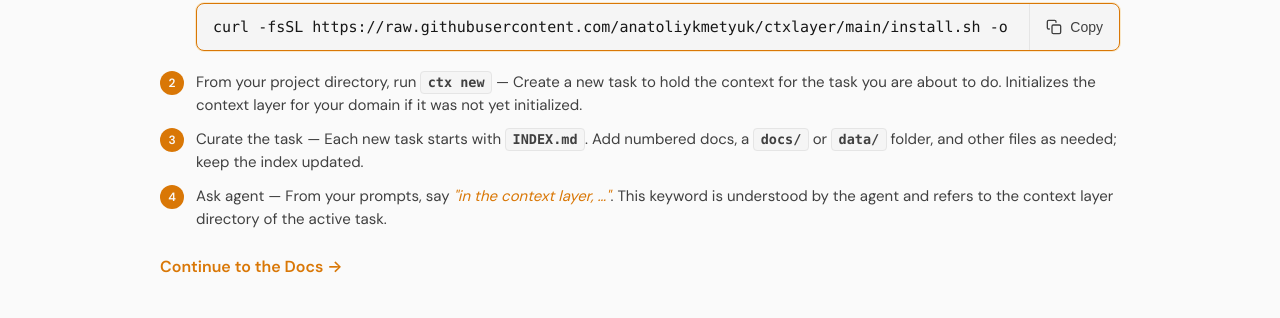
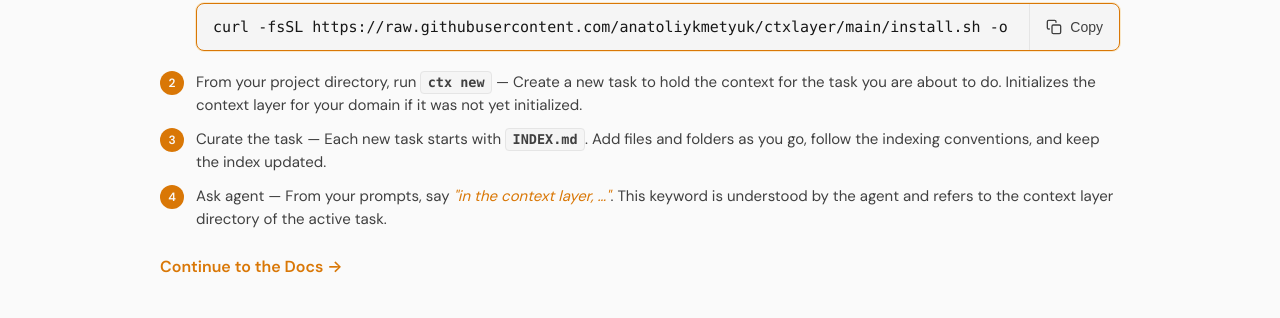
Before and after one commit to anatoliykmetyuk/ctxlayer, a Jekyll site: the page built from website/index.html, in a window 1280 px wide and 900 px high, scrolled down 1951 px. Shown: the part 439-757 px from the top of the window. Built offline with Jekyll 4.4.1, drawn with Linux system fonts in a browser that asks for light colours.

Commit message:
docs(website): quick start step 3 without docs/data paths

```diff
--- a/website/index.html
+++ b/website/index.html
@@ -171,7 +171,7 @@
           </span>
         </li>
         <li><span class="step-num" aria-hidden="true">2</span><span class="step-content">From your project directory, run <code>ctx new</code> — Create a new task to hold the context for the task you are about to do. Initializes the context layer for your domain if it was not yet initialized.</span></li>
-        <li><span class="step-num" aria-hidden="true">3</span><span class="step-content">Curate the task — Each new task starts with <code>INDEX.md</code>. Add numbered docs, a <code>docs/</code> or <code>data/</code> folder, and other files as needed; keep the index updated.</span></li>
+        <li><span class="step-num" aria-hidden="true">3</span><span class="step-content">Curate the task — Each new task starts with <code>INDEX.md</code>. Add files and folders as you go, follow the indexing conventions, and keep the index updated.</span></li>
         <li><span class="step-num" aria-hidden="true">4</span><span class="step-content">Ask agent — From your prompts, say <span class="agent-phrase">&quot;in the context layer, …&quot;</span>. This keyword is understood by the agent and refers to the context layer directory of the active task.</span></li>
       </ol>
       <p class="quick-start-docs-link"><a href="docs/">Continue to the Docs →</a></p>
```
